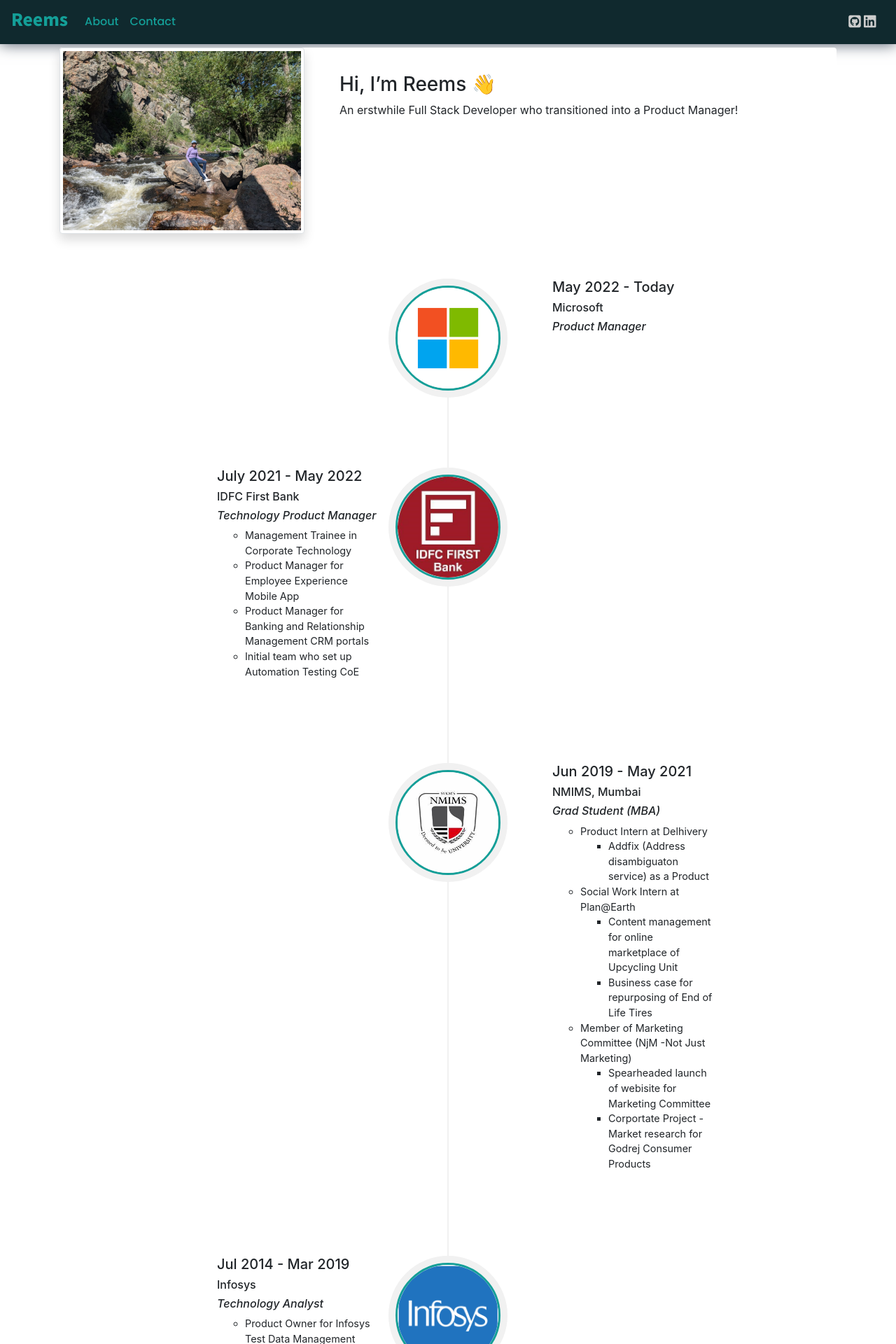
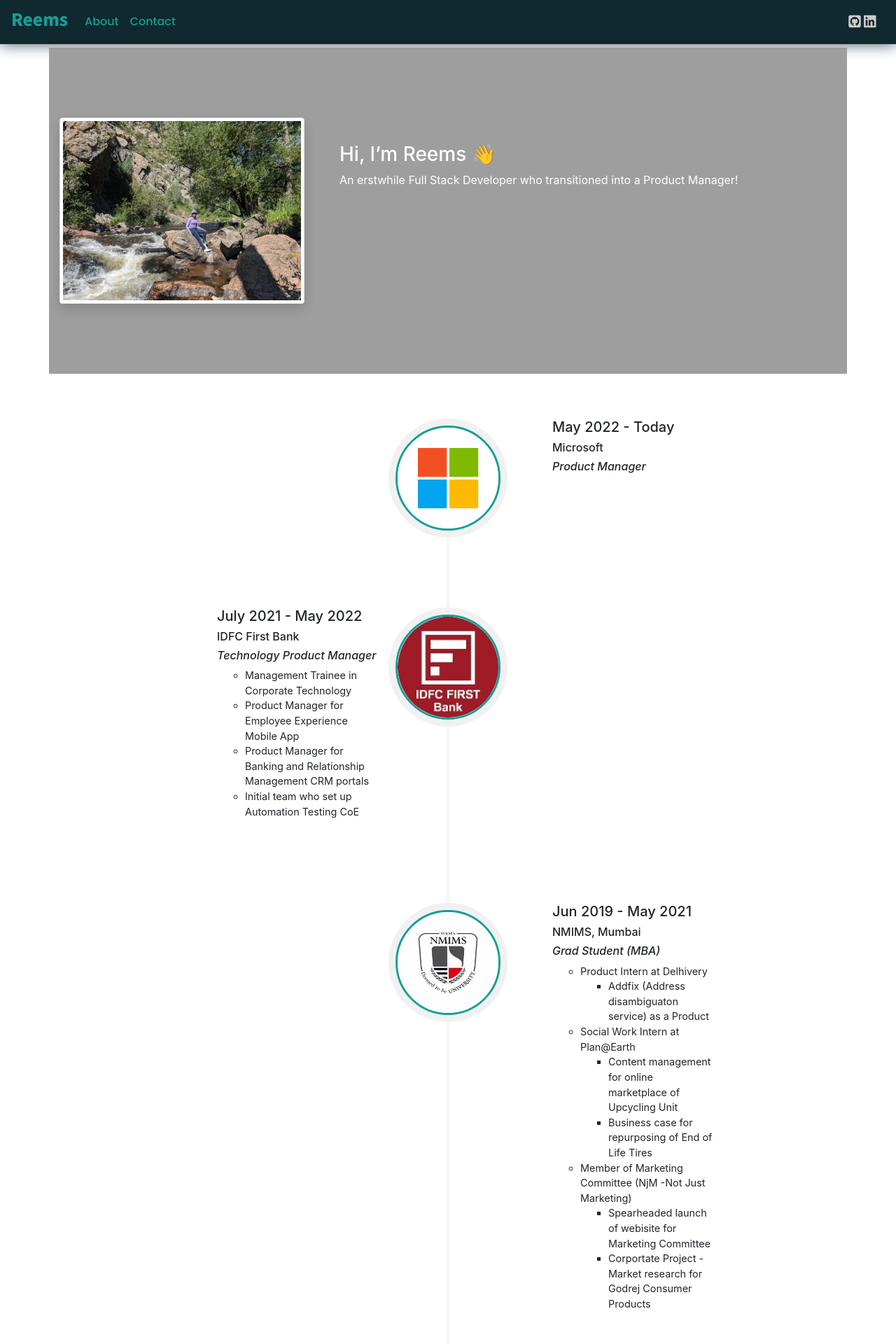
Before and after one commit to reemstk/reemstk.github.io, a Jekyll site: the page built from index.md, in a window 1280 px wide. Shown: the top 1920 px of the page at 70% size. Built offline with Jekyll 4.4.1, drawn with Linux system fonts in a browser that asks for light colours; nearby versions of some CDN libraries; comment, search, counter and statistics services are not loaded; our own code applies the rules of GitHub Pages for plain Markdown files.

Commit message:
Update home.html

```diff
--- a/_layouts/home.html
+++ b/_layouts/home.html
@@ -5,7 +5,7 @@
 
 <!-- ABOUT ME SECTION -->
 <div class="card mx-auto border-0" style="position:relative;background-color:{{theme.home-background-color}};">
-  <div class="row">
+  <div class="row bg-img">
 
     <div class="col-md-4">
       {% if site.animate %}
```
